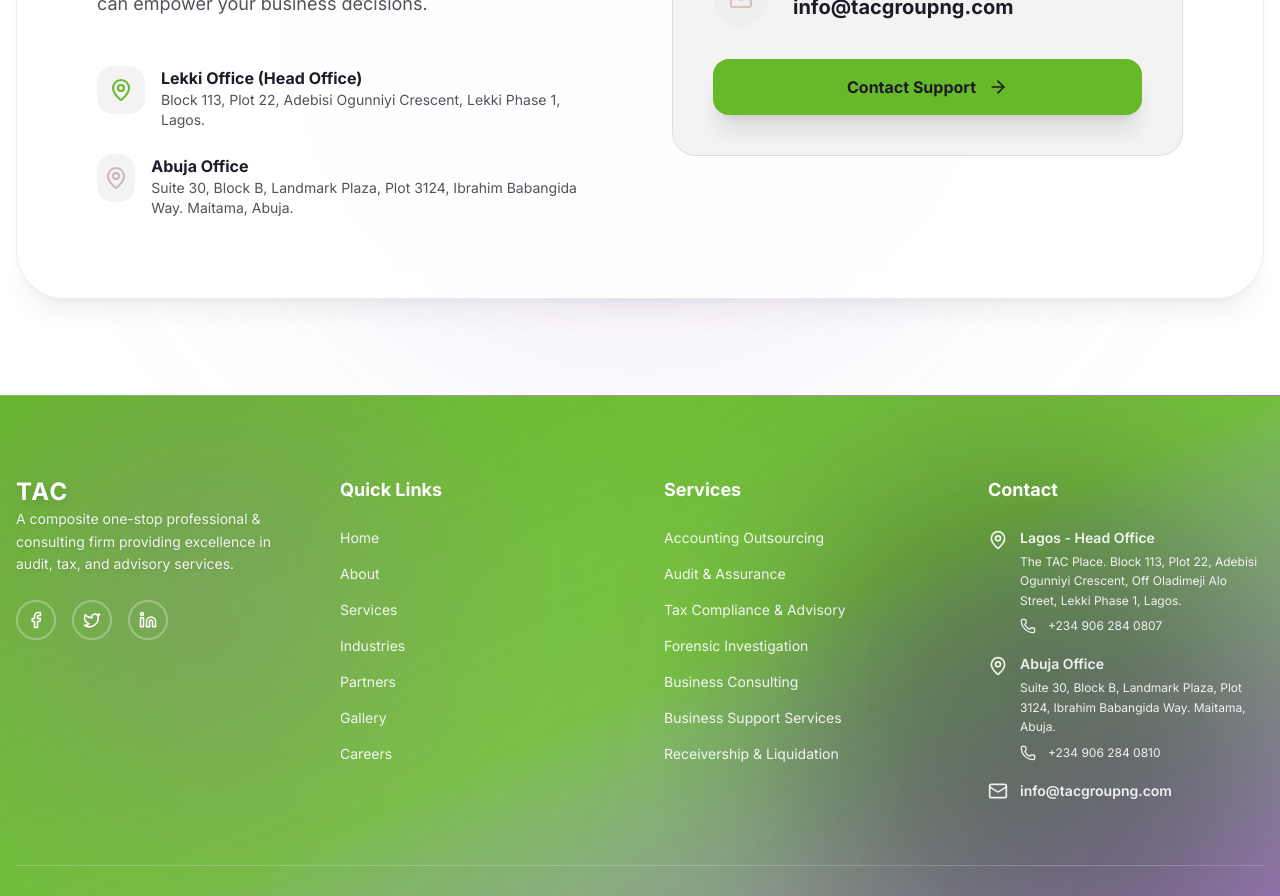
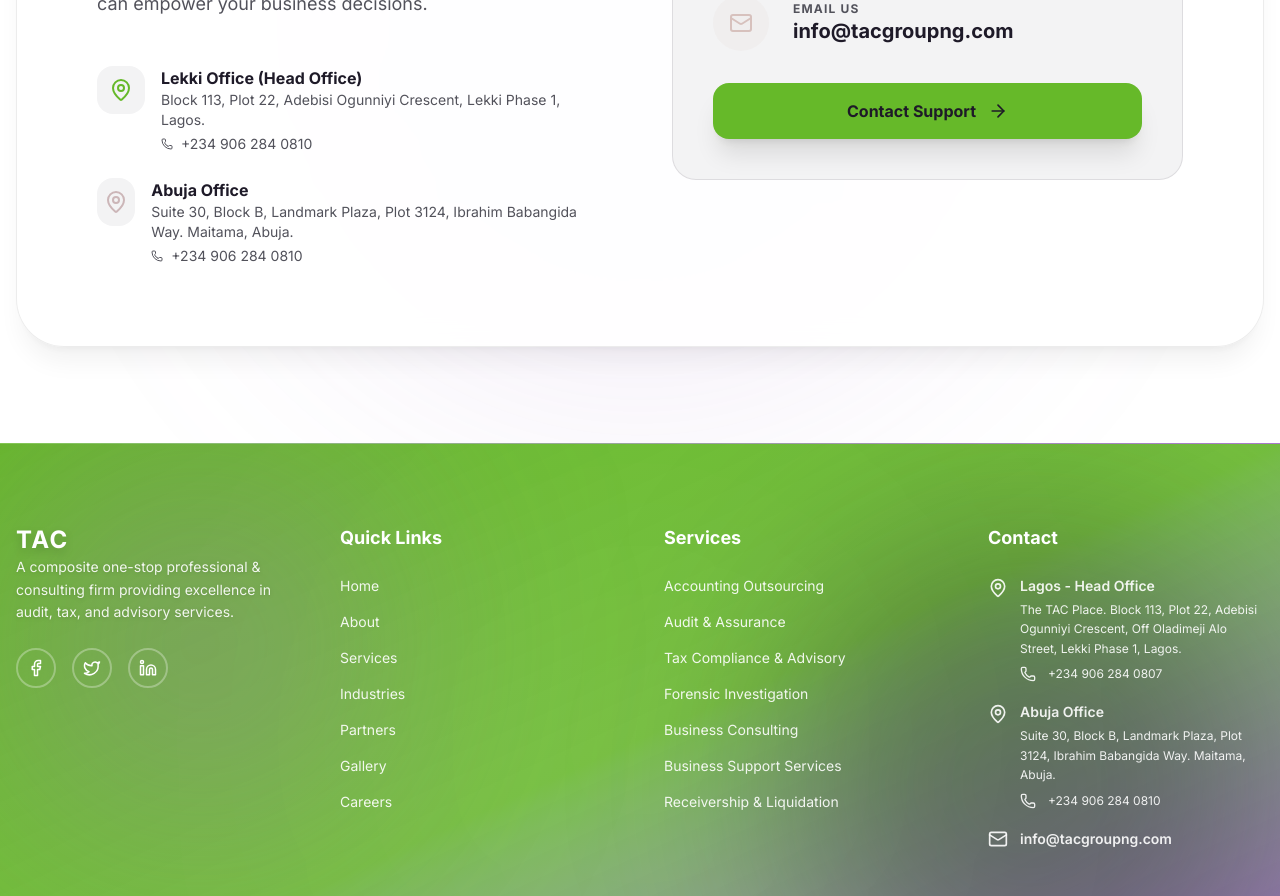
Before and after one commit to johnilizy17/tac, a Next.js app: page / in a window 1280 px wide. Shown: the part 7760-8656 px from the top of the page. Built offline with nearby package versions, Linux system fonts and the light colour scheme.

Commit message:
phone number

```diff
--- a/app/components/FinalCTA.tsx
+++ b/app/components/FinalCTA.tsx
@@ -45,6 +45,9 @@
                                     <div>
                                         <h4 className="text-foreground font-bold">Lekki Office (Head Office)</h4>
                                         <p className="text-muted-foreground text-sm">Block 113, Plot 22, Adebisi Ogunniyi Crescent, Lekki Phase 1, Lagos.</p>
+                                        <p className="text-muted-foreground text-sm mt-1 flex items-center gap-2">
+                                            <Phone className="w-3 h-3" /> +234 906 284 0810
+                                        </p>
                                     </div>
                                 </div>
                                 <div className="flex items-start gap-4 group">
@@ -54,6 +57,9 @@
                                     <div>
                                         <h4 className="text-foreground font-bold">Abuja Office</h4>
                                         <p className="text-muted-foreground text-sm">Suite 30, Block B, Landmark Plaza, Plot 3124, Ibrahim Babangida Way. Maitama, Abuja.</p>
+                                        <p className="text-muted-foreground text-sm mt-1 flex items-center gap-2">
+                                            <Phone className="w-3 h-3" /> +234 906 284 0810
+                                        </p>
                                     </div>
                                 </div>
                             </motion.div>
```
